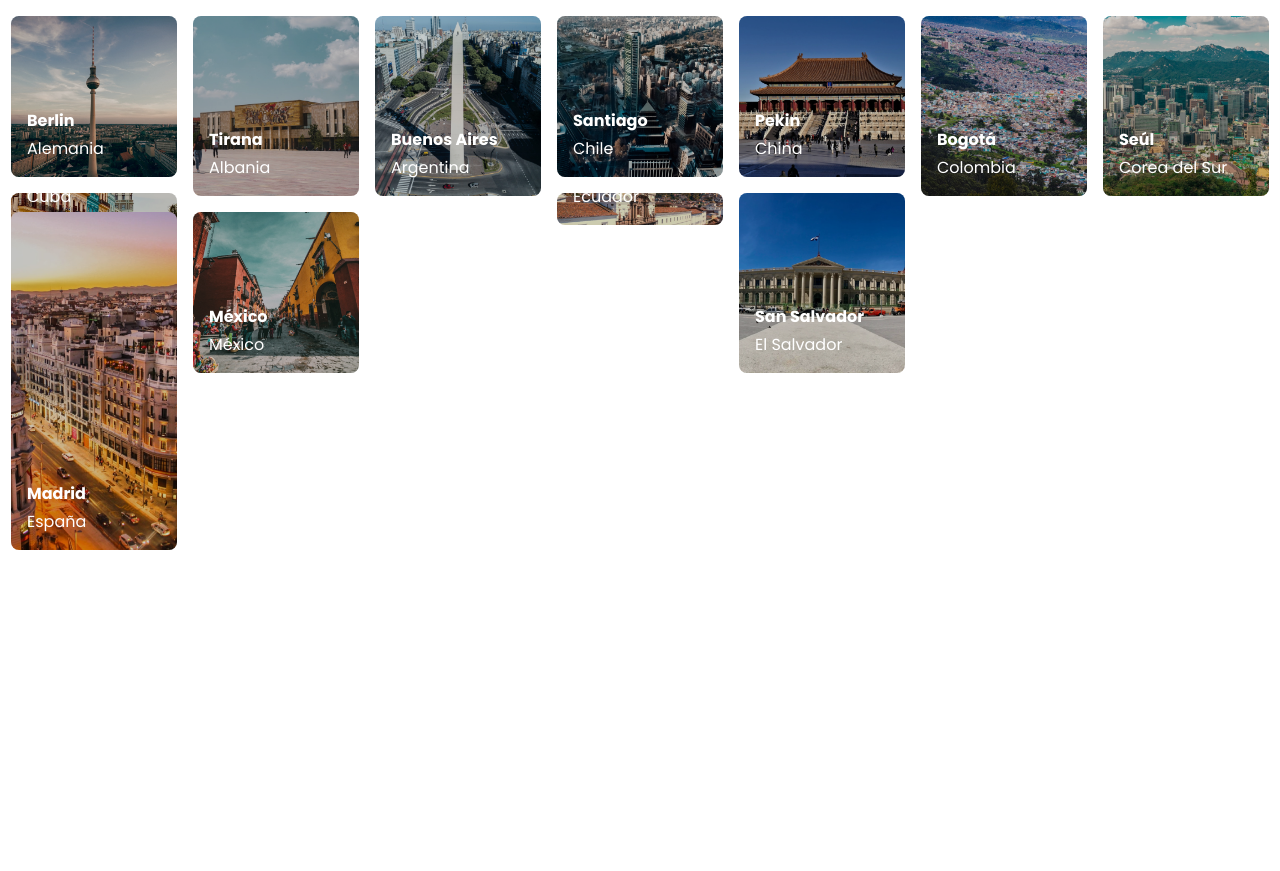
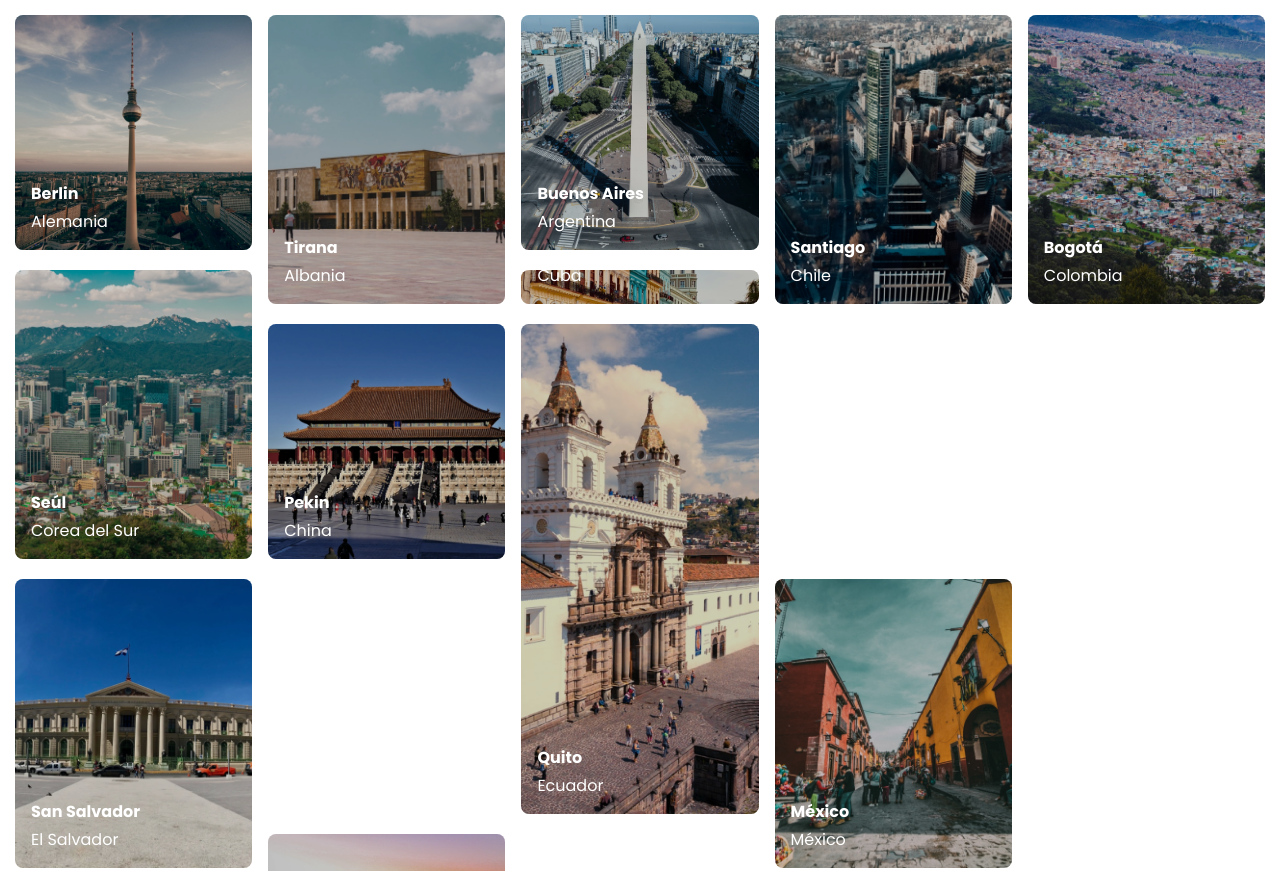
Before and after one commit to octaviolan/grid-gallery, a plain HTML site: page index.html in a window 1280 px wide. Shown: the top 871 px of the page. Drawn offline with Linux system fonts and the light colour scheme.

Commit message:
Version table

```diff
--- a/css/card.css
+++ b/css/card.css
@@ -98,3 +98,35 @@
 .madrid {
   grid-row-end: span 2;
 }
+
+@media screen and (min-width: 768px) {
+  .buenos-aires {
+    grid-row-end: span 1;
+  }
+
+  .santiago {
+    grid-row-end: span 2;
+  }
+
+  .pekin {
+    grid-column-start: 2;
+    grid-row: 3 /span 1;
+  }
+
+  .quito {
+    grid-row: span 2;
+  }
+
+  .salvador {
+    grid-column-start: 1;
+  }
+
+  .madrid {
+    grid-column-start: 2;
+    grid-row: 5 / span 3;
+  }
+
+  .mexico {
+    grid-row-end: span 2;
+  }
+}
--- a/css/index.css
+++ b/css/index.css
@@ -19,3 +19,15 @@ body {
   grid-template-rows: repeat(3, 161px 3px 161px);
   gap: 16px;
 }
+
+@media screen and (min-width: 768px) {
+  body {
+    margin: 15px;
+  }
+
+  .grid-gallery {
+    grid-template-columns: repeat(auto-fit, minmax(235px, 1fr));
+    grid-template-rows: repeat(2, 235px 34px 235px);
+    grid-gap: 20px 16px;
+  }
+}
--- a/css/map.css
+++ b/css/map.css
@@ -1,5 +1,5 @@
 .map {
-  padding: 8px 16px;
+  padding: 4px 8px;
   background-color: #00A2FF;
   border: none;
   border-radius: 8px;
```
